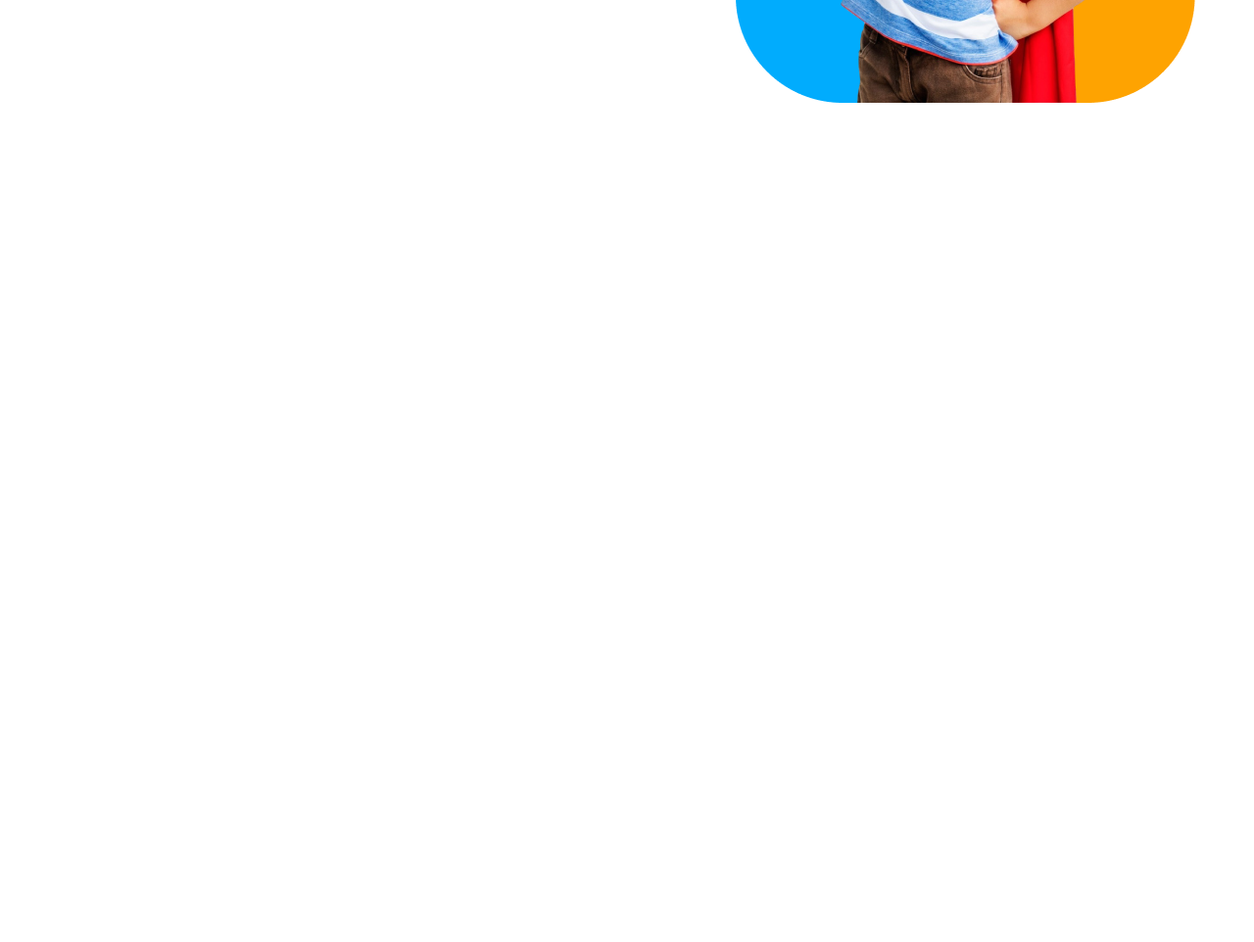
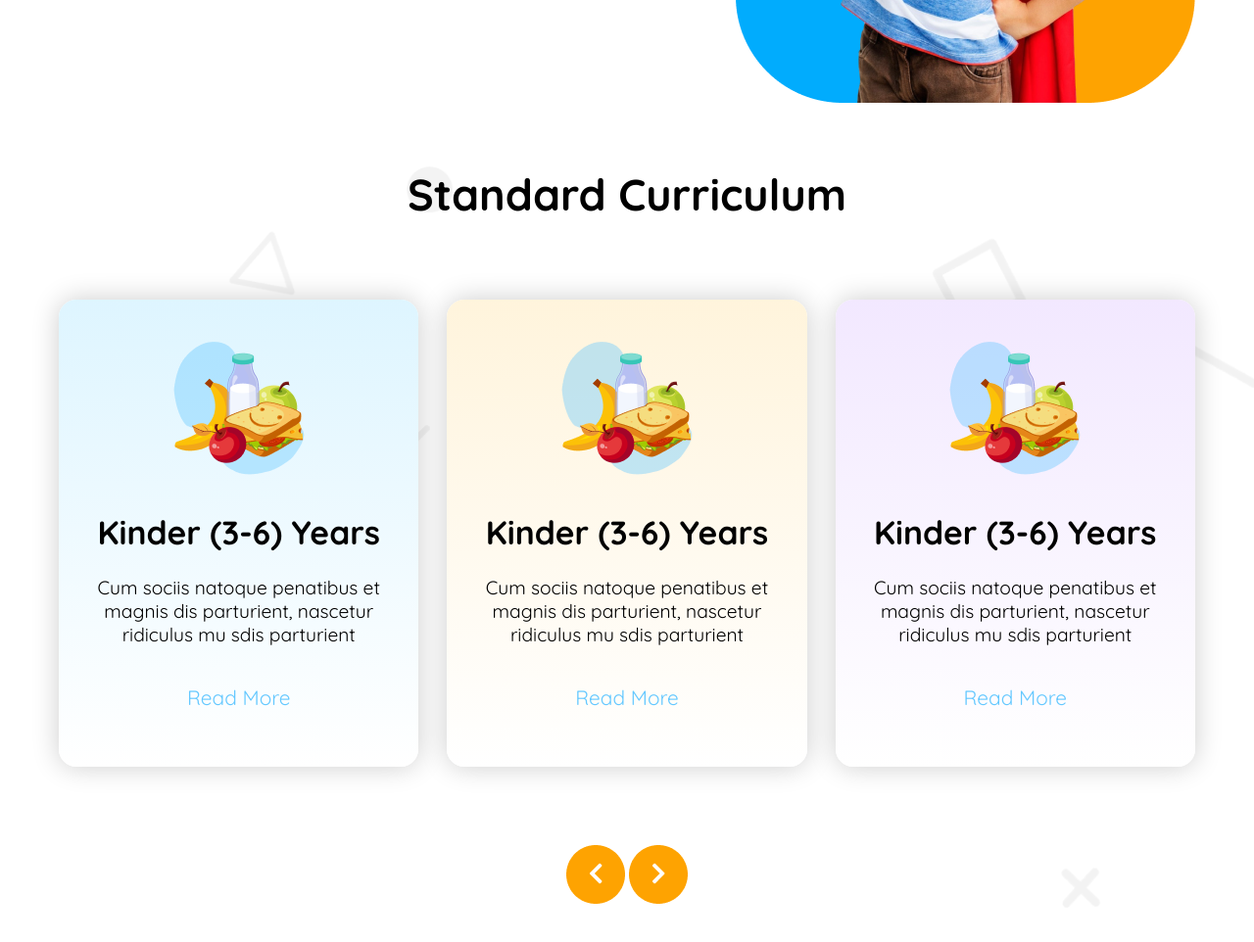
Before and after one commit to NazmulhaqueD/batch11-asignment-2, a plain HTML site: page index.html in a window 1280 px wide. Shown: the part 570-1532 px from the top of the page at 98% size. Before the commit the page ends 800 px from the top, so only its background shows below. Drawn offline with Linux system fonts and the light colour scheme.

Commit message:
curriculum section added now

```diff
--- a/index.html
+++ b/index.html
@@ -47,7 +47,41 @@
          </section>
     </header>
     <main>
+        <!-- curriculum section -->
+        <section class="curriculum-section">
+            <h2 class="title curriculum-title">Standard Curriculum</h2>
+            <div class="card-container">
+                <div class="card first">
+                    <img src="assets/kinder.png" alt="">
+                    <h3 class="card-title">Kinder (3-6) Years</h3>
+                    <p class="desc">Cum sociis natoque penatibus et magnis
+                        dis parturient, nascetur ridiculus
+                        mu sdis parturient</p>
+                    <p class="read-more">Read More</p>
+                </div>
+                <div class="card second">
+                    <img src="assets/kinder.png" alt="">
+                    <h3 class="card-title">Kinder (3-6) Years</h3>
+                    <p class="desc">Cum sociis natoque penatibus et magnis
+                        dis parturient, nascetur ridiculus
+                        mu sdis parturient</p>
+                    <p class="read-more">Read More</p>
+                </div>
+                <div class="card last">
+                    <img src="assets/kinder.png" alt="">
+                    <h3 class="card-title">Kinder (3-6) Years</h3>
+                    <p class="desc">Cum sociis natoque penatibus et magnis
+                        dis parturient, nascetur ridiculus
+                        mu sdis parturient</p>
+                    <p class="read-more">Read More</p>
+                </div>
 
+            </div>
+            <div class="braket">
+               <img src="assets/les.png" alt="">
+               <img src="assets/geter.png" alt="">
+            </div>
+        </section>
     </main>
     <footer>
 
--- a/style.css
+++ b/style.css
@@ -16,7 +16,7 @@
 
   /* shared style */
   .title{
-    font-size: 3.8rem;
+    font-size: 2.8rem;
     font-weight: 700;
   }
   .common-btn{
@@ -107,6 +107,50 @@
 
 
   /* main starts here  */
+  /* curriculum section */
+  .curriculum-section{
+    background-image: url(assets/bg.png);
+    background-size: cover;
+    background-position: top;
+    text-align: center;
+    margin: 3.8rem 0;
+  }
+  .card-container{
+    display: flex;
+    justify-content: space-between;
+    gap: 1.8rem;
+    max-width: 1160px;
+    margin: 5rem auto;
+  }
+  .card{
+    text-align: center;
+    padding: 10px;
+    border-radius: 18px;
+    box-shadow: 0 0 28px rgba(0, 0, 0, 0.2);
+  }
+  .card img{
+    padding: 2rem 0;
+  }
+  .card-title{
+    font-size: 2.1rem;
+  }
+  .read-more{
+    padding-top: 15px;
+    padding-bottom: 3rem;
+    color: #64C8FF;
+    font-size: 1.3rem;
+  }
+  .first{
+    background-image: linear-gradient(to bottom, #DEF5FF, white);
+  }
+  .second{
+    background-image: linear-gradient(to bottom, #FFF4DC, #FFFFFF);
+  }
+  .last{
+    background-image: linear-gradient(to bottom, #F2E8FF , white);
+  }
+
+
   /* main ends here  */
 
   /* footer starts here  */
@@ -145,4 +189,11 @@
     .banner-desc{
       text-align: center;
     }
+    /* curriculum section */
+    .card-container{
+      flex-direction: column;
+    }
+    .braket{
+      display: none;
+    }
   }
```
Also changed, not shown: assets/geter.png (added), assets/les.png (added).
